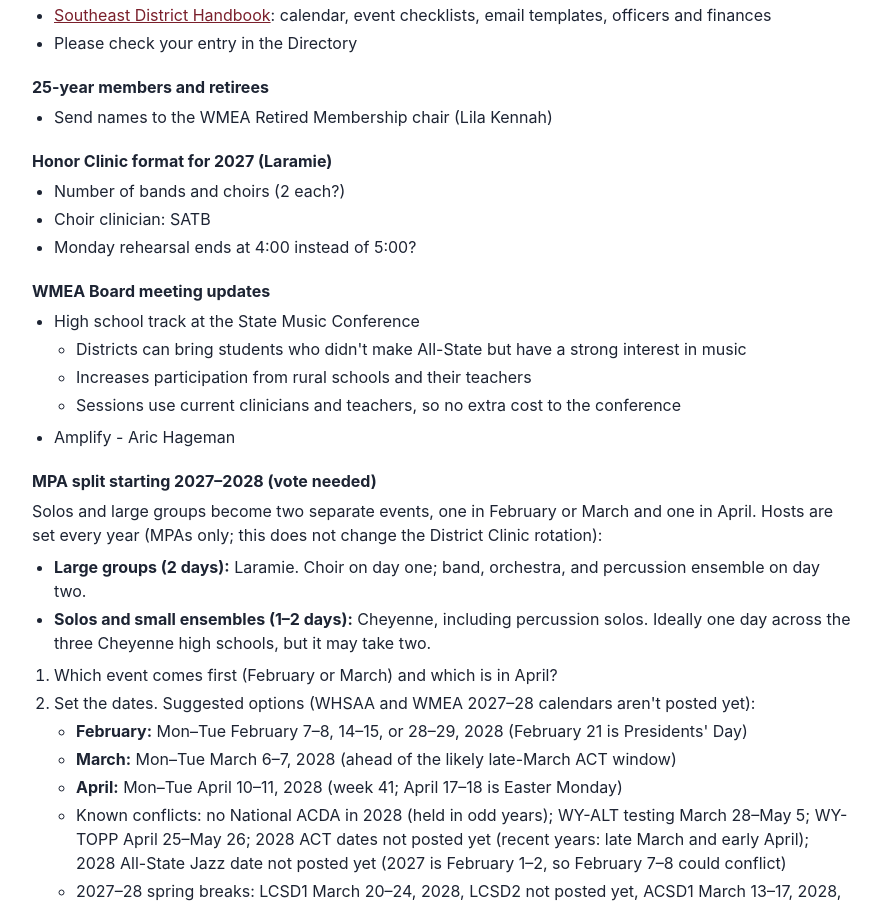
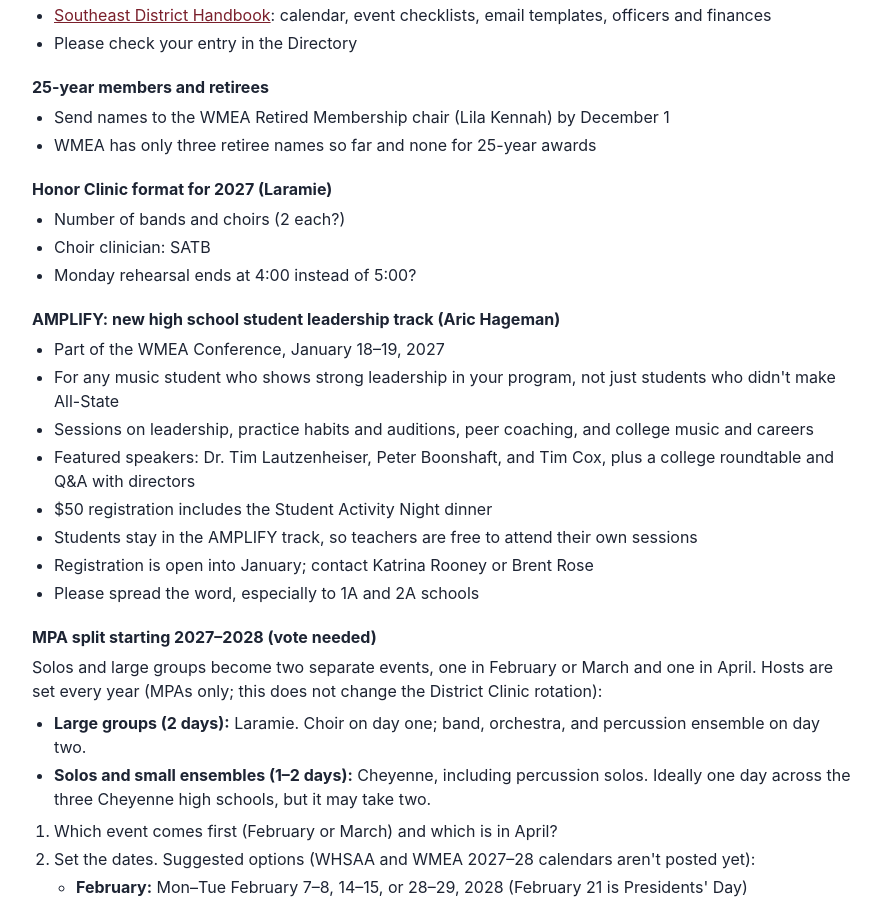
Before and after one commit to btschu/district-clinic-meeting-agenda, a plain HTML site: page index.html in a window 1280 px wide. Shown: the part 2215-3120 px from the top of the page, without its empty margins (198-1079 px from the left). Drawn offline with Linux system fonts and the light colour scheme.

Commit message:
AMPLIFY student leadership track; retiree names due Dec 1
Co-Authored-By: Claude Opus 5.5 <noreply@anthropic.com>

```diff
--- a/index.html
+++ b/index.html
@@ -239,7 +239,8 @@
 
 <h3>25-year members and retirees</h3>
 <ul>
-  <li>Send names to the WMEA Retired Membership chair (Lila Kennah)</li>
+  <li>Send names to the WMEA Retired Membership chair (Lila Kennah) by December 1</li>
+  <li>WMEA has only three retiree names so far and none for 25-year awards</li>
 </ul>
 
 <h3>Honor Clinic format for 2027 (Laramie)</h3>
@@ -249,16 +250,16 @@
   <li>Monday rehearsal ends at 4:00 instead of 5:00?</li>
 </ul>
 
-<h3>WMEA Board meeting updates</h3>
+<h3>AMPLIFY: new high school student leadership track (Aric Hageman)</h3>
 <ul>
-  <li>High school track at the State Music Conference
-    <ul>
-      <li>Districts can bring students who didn't make All-State but have a strong interest in music</li>
-      <li>Increases participation from rural schools and their teachers</li>
-      <li>Sessions use current clinicians and teachers, so no extra cost to the conference</li>
-    </ul>
-  </li>
-  <li>Amplify - Aric Hageman</li>
+  <li>Part of the WMEA Conference, January 18–19, 2027</li>
+  <li>For any music student who shows strong leadership in your program, not just students who didn't make All-State</li>
+  <li>Sessions on leadership, practice habits and auditions, peer coaching, and college music and careers</li>
+  <li>Featured speakers: Dr. Tim Lautzenheiser, Peter Boonshaft, and Tim Cox, plus a college roundtable and Q&amp;A with directors</li>
+  <li>$50 registration includes the Student Activity Night dinner</li>
+  <li>Students stay in the AMPLIFY track, so teachers are free to attend their own sessions</li>
+  <li>Registration is open into January; contact Katrina Rooney or Brent Rose</li>
+  <li>Please spread the word, especially to 1A and 2A schools</li>
 </ul>
 
 <h3>MPA split starting 2027–2028 (vote needed)</h3>
```
